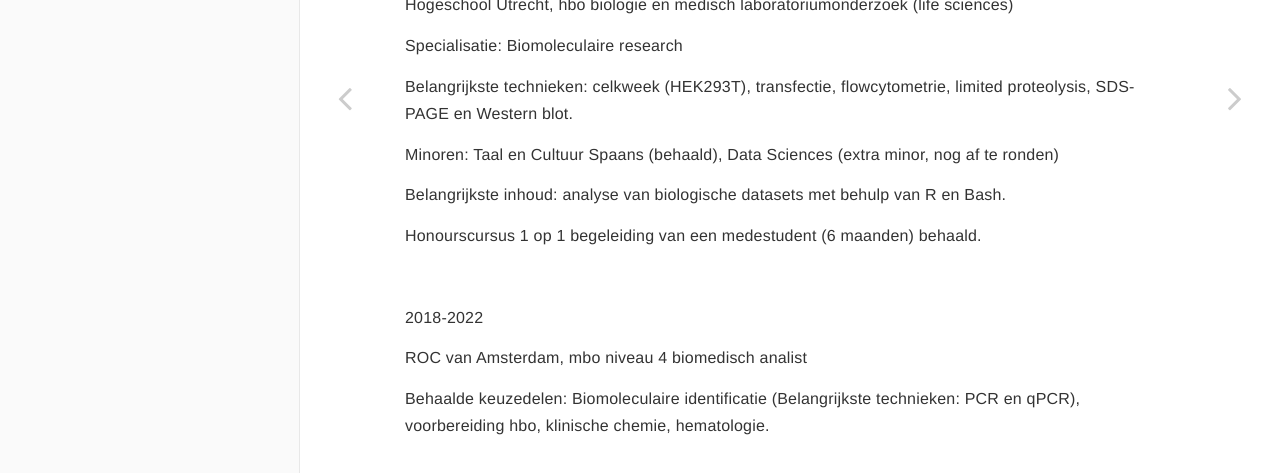
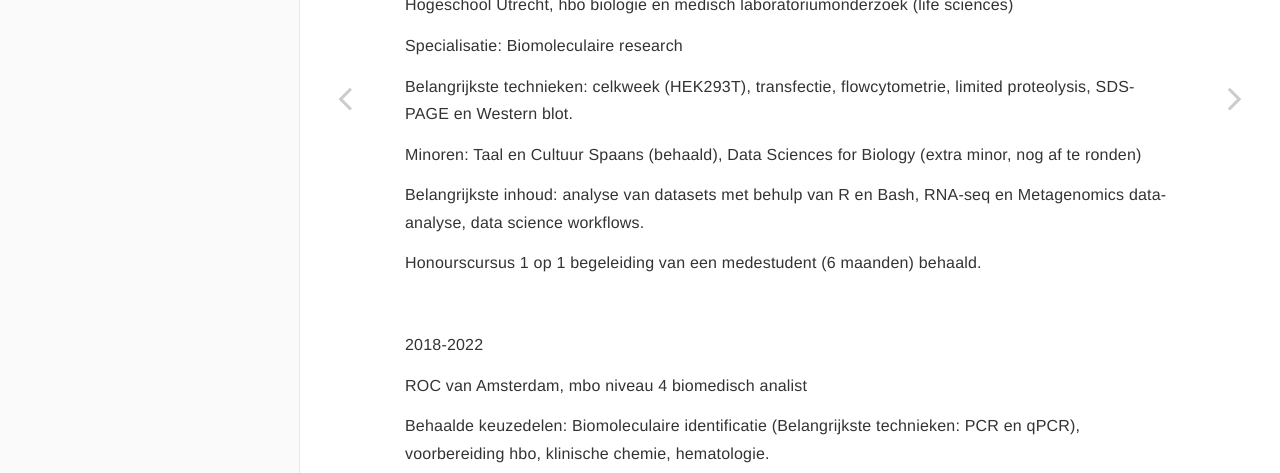
Before and after one commit to marloes6/marloes6.github.io, a plain HTML site: page cv.html in a window 1280 px wide. Shown: the part 327-800 px from the top of the page. Drawn offline with nearby package versions, Linux system fonts and the light colour scheme.

Commit message:
Beschrijving cursus Data Sciences en hobby's aangepast.

```diff
--- a/cv.html
+++ b/cv.html
@@ -107,8 +107,8 @@
 <p>Hogeschool Utrecht, hbo biologie en medisch laboratoriumonderzoek (life sciences)</p>
 <p>Specialisatie: Biomoleculaire research</p>
 <p>Belangrijkste technieken: celkweek (HEK293T), transfectie, flowcytometrie, limited proteolysis, SDS-PAGE en Western blot.</p>
-<p>Minoren: Taal en Cultuur Spaans (behaald), Data Sciences (extra minor, nog af te ronden)</p>
-<p>Belangrijkste inhoud: analyse van biologische datasets met behulp van R en Bash.</p>
+<p>Minoren: Taal en Cultuur Spaans (behaald), Data Sciences for Biology (extra minor, nog af te ronden)</p>
+<p>Belangrijkste inhoud: analyse van datasets met behulp van R en Bash, RNA-seq en Metagenomics data-analyse, data science workflows.</p>
 <p>Honourscursus 1 op 1 begeleiding van een medestudent (6 maanden) behaald.</p>
 <p><br></p>
 <p>2018-2022</p>
@@ -136,7 +136,7 @@
 </div>
 <div id="hobbys" class="section level2 hasAnchor" number="2.4">
 <h2><span class="header-section-number">2.4</span> Hobby’s<a href="cv.html#hobbys" class="anchor-section" aria-label="Anchor link to header"></a></h2>
-<p>Muziek luisteren</p>
+<p>Muziek luisteren en zingen</p>
 <p>Paardrijden</p>
 <p>Hardlopen</p>
 <p>Leren van de Spaanse taal</p>
```
